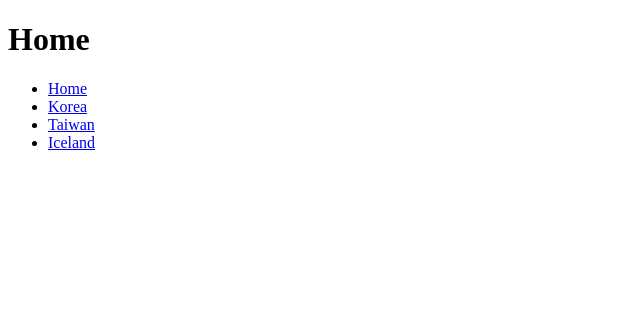
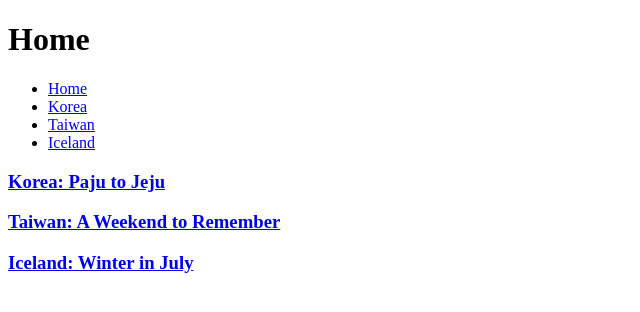
Before and after one commit to perzcars/final-project, a plain HTML site: page index.html in a window 1280 px wide. Shown: the whole page, without its empty margins (0-640 px from the left). Drawn offline with Linux system fonts and the light colour scheme.

Commit message:
creating articles, linking articles to html pages

```diff
--- a/index.html
+++ b/index.html
@@ -7,6 +7,7 @@
     <link rel="stylesheet" href="screen.css">
   </head>
   <body>
+  <header>
     <h1>Home</h1>
     <nav>
       <ul>
@@ -16,6 +17,17 @@
         <li><a href="iceland.html">Iceland</a></li>
       </ul>
     </nav>
-    <script src="index.js"></script>
+  </header>
+  <main>
+    <article class="post">
+      <h3><a href="korea.html">Korea: Paju to Jeju</a></h3>
+    </article>
+    <article class="post">
+      <h3><a href="taiwan.html">Taiwan: A Weekend to Remember</a></h3>
+    </article>
+    <article class="post">
+      <h3><a href="iceland.html">Iceland: Winter in July</a></h3>
+    </article>
+  </main>
   </body>
 </html>
```
Also changed, not shown: iceland.html (+1 -0 lines), korea.html (+1 -0 lines), taiwan.html (+1 -0 lines).
